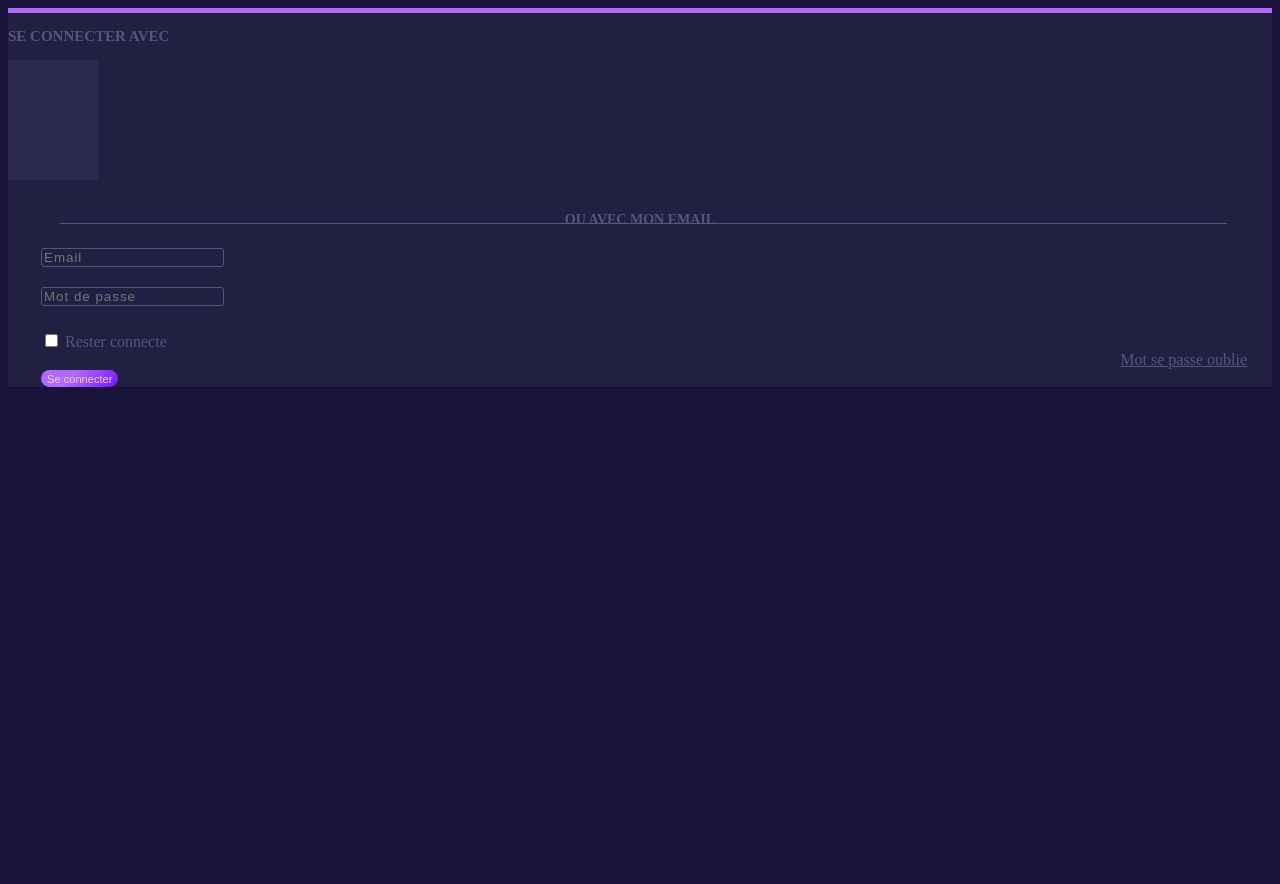
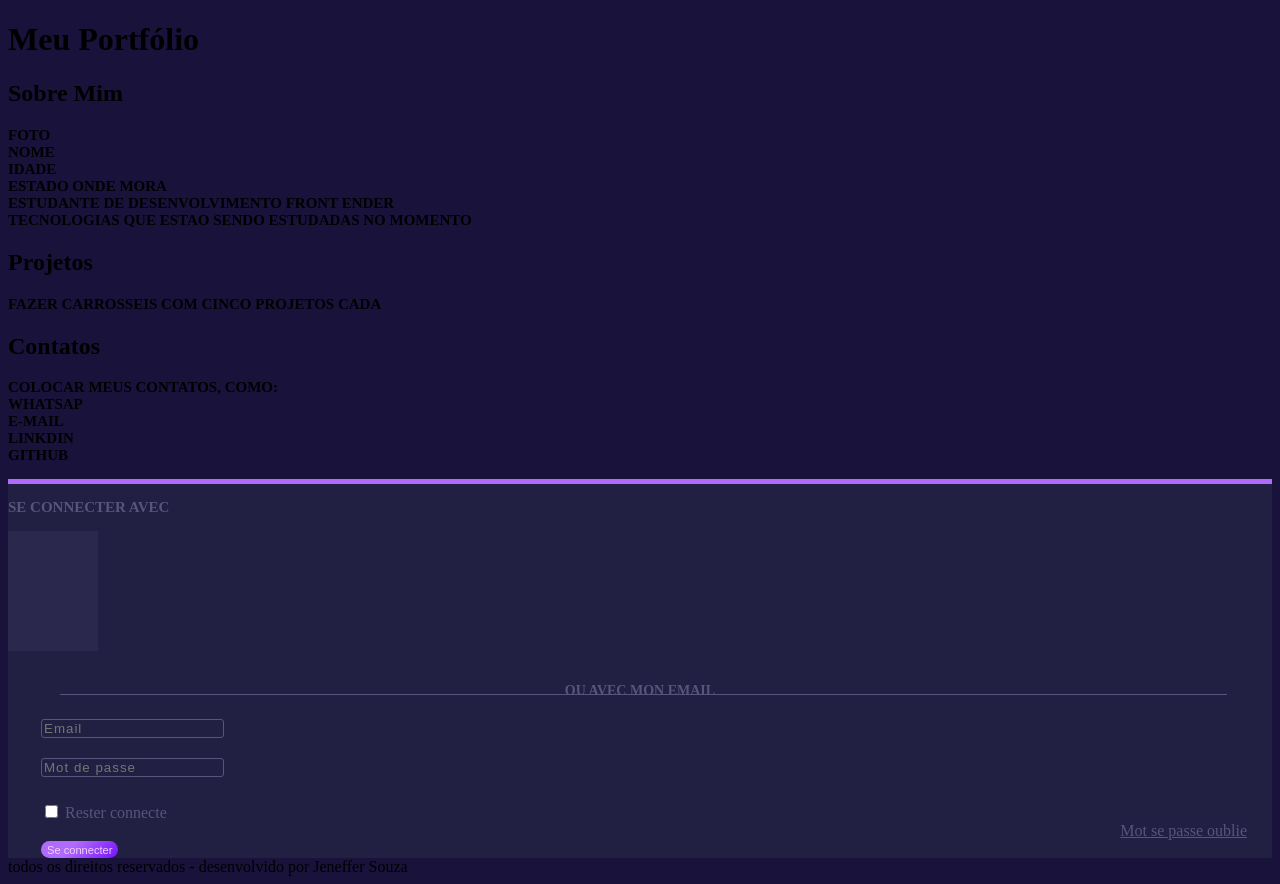
Before and after one commit to Jeneffer-Souza/Portfolio, a plain HTML site: page index.html in a window 1280 px wide. Before the commit the page ends 800 px from the top, so only its background shows below. Drawn offline with Linux system fonts and the light colour scheme.

Commit message:
Marcando o layout da pagina

```diff
--- a/index.html
+++ b/index.html
@@ -1,13 +1,41 @@
 <!DOCTYPE html>
 <html lang="en">
+
 <head>
     <meta charset="UTF-8">
     <meta http-equiv="X-UA-Compatible" content="IE=edge">
     <meta name="viewport" content="width=device-width, initial-scale=1.0">
     <link rel="stylesheet" href="/css/style.css">
-    <title>Document</title>
+    <title>Meu Portfólio</title>
 </head>
+
 <body>
+    <header>
+        <h1>Meu Portfólio</h1>
+    </header>
+    <main>
+        <h2>Sobre Mim</h2>
+        <p>
+            FOTO<br>
+            NOME<br>
+            IDADE<br>
+            ESTADO ONDE MORA<br>
+            ESTUDANTE DE DESENVOLVIMENTO FRONT ENDER<br>
+            TECNOLOGIAS QUE ESTAO SENDO ESTUDADAS NO MOMENTO
+        </p>
+        <h2>Projetos</h2>
+        <p>
+            FAZER CARROSSEIS COM CINCO PROJETOS CADA
+        </p>
+        <h2>Contatos</h2>
+        <p>
+            COLOCAR MEUS CONTATOS, COMO:<br>
+            WHATSAP<br>
+            E-MAIL<br>
+            LINKDIN<br>
+            GITHUB
+
+        </p>
         <div class="container">
             <div class="row d-flex justify-content-center mt-5">
                 <div class="col-12 col-md-8 col-lg-6 col-xl-5">
@@ -26,9 +54,13 @@
                         </div>
                         <div class="division">
                             <div class="row">
-                            <div class="col-3"><div class="line l"></div></div>
+                                <div class="col-3">
+                                    <div class="line l"></div>
+                                </div>
                                 <div class="col-6"><span>OU AVEC MON EMAIL</span></div>
-                            <div class="col-3"><div class="line r"></div></div>
+                                <div class="col-3">
+                                    <div class="line r"></div>
+                                </div>
                             </div>
                         </div>
                         <form class="myform">
@@ -48,12 +80,16 @@
                                 <div class="col-md-6 col-12 bn">Mot se passe oublie</div>
                             </div>
                             <div class="form-group mt-3">
-                              <button type="button" class="btn btn-block btn-primary btn-lg"><small><i class="far fa-user pr-2"></i>Se connecter</small></button>
+                                <button type="button" class="btn btn-block btn-primary btn-lg"><small><i
+                                            class="far fa-user pr-2"></i>Se connecter</small></button>
                             </div>
                         </form>
                     </div>
                 </div>
             </div>
         </div>
+    </main>
+    <footer>todos os direitos reservados - desenvolvido por Jeneffer Souza</footer>
 </body>
+
 </html>
```
Lines whose indentation alone changed are shown as unchanged.
